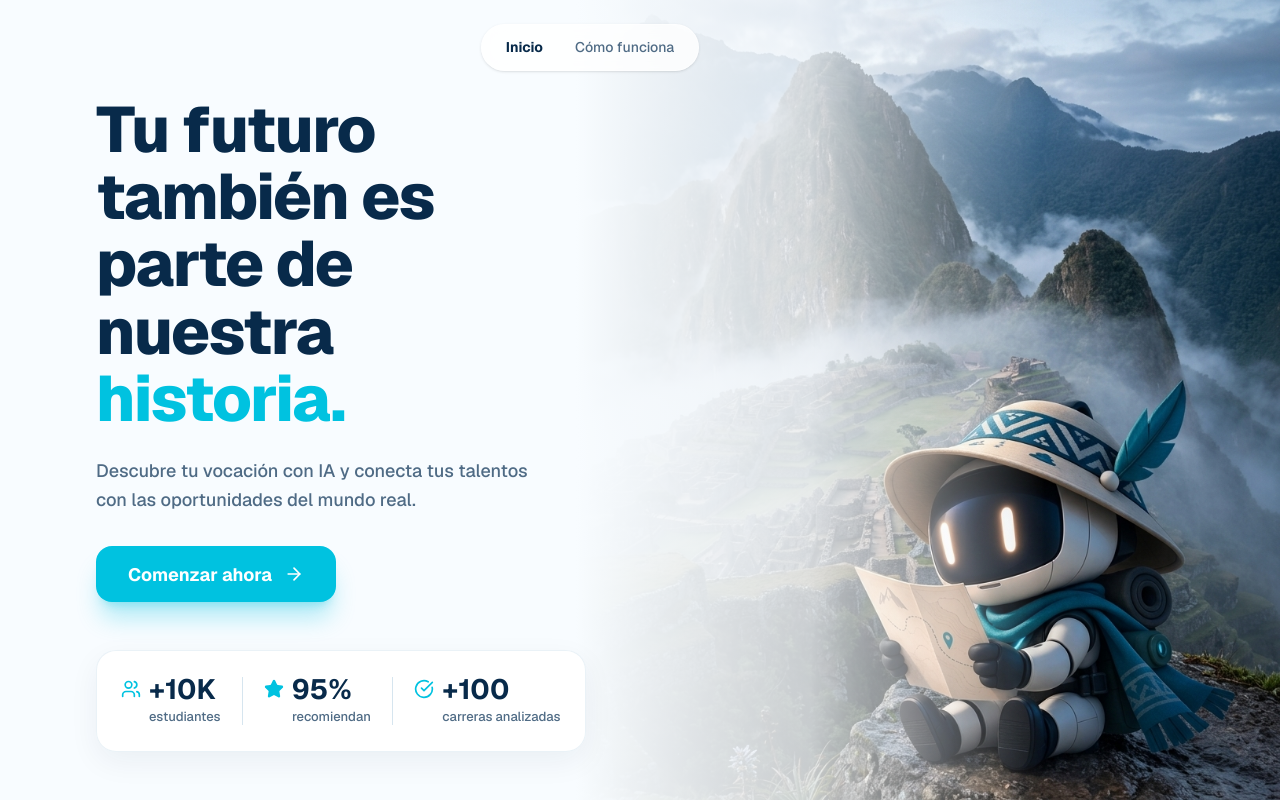
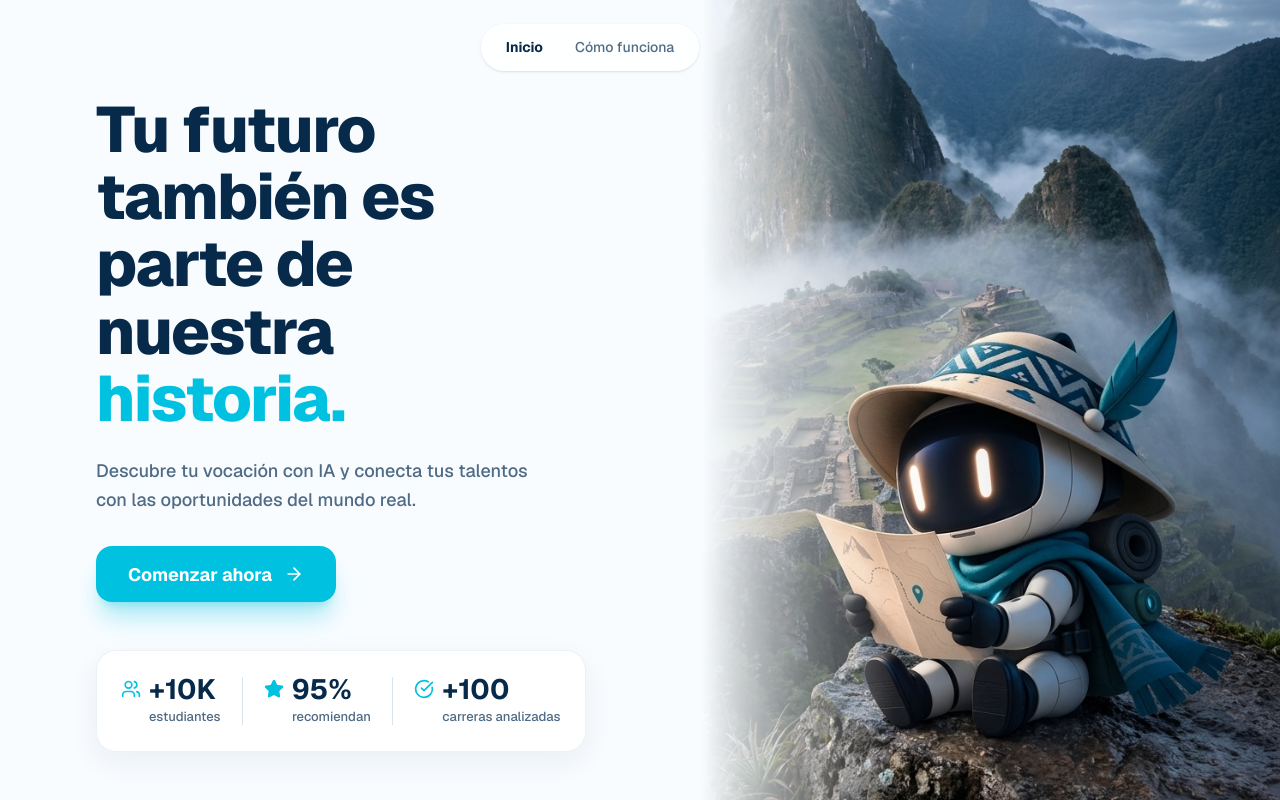
Before and after one commit to carrioneilnacr-art/Orientador-Vocacional-IA, a Next.js app: page / in a window 1280 px wide. Built offline with nearby package versions, Linux system fonts and the light colour scheme.

Commit message:
fix(ui): eliminate dark edge seam in background image and adjust position to reveal more of the robot

```diff
--- a/src/app/page.tsx
+++ b/src/app/page.tsx
@@ -19,20 +19,20 @@ export default function Home() {
       </header>
 
       {/* Hero Section */}
-      <main className="relative flex-1 w-full min-h-[calc(100vh-80px)] flex flex-col justify-center px-6 md:px-12 lg:px-24 pt-24 pb-12 overflow-hidden">
+      <main className="relative flex-1 w-full min-h-[calc(100vh-80px)] flex flex-col justify-center px-6 md:px-12 lg:px-24 pt-24 pb-12 overflow-hidden bg-[#F8FCFF]">
 
-        {/* Background Image constrained to RIGHT side to prevent extreme zoom */}
-        <div className="absolute inset-y-0 right-0 w-full md:w-[55%] z-0">
+        {/* Background Image constrained to RIGHT side */}
+        <div className="absolute inset-y-0 right-0 w-full md:w-[60%] z-0">
           <Image
             src="/assets/robot_bg.jpg"
             alt="Robot explorador"
             fill
-            className="object-cover object-[center_30%] md:object-center -scale-x-100"
+            className="object-cover object-[center_60%] md:object-[center_80%] -scale-x-100"
             priority
           />
-          {/* Gradients para difuminar el borde izquierdo de la imagen hacia el fondo */}
-          <div className="absolute inset-y-0 left-0 w-full sm:w-2/3 bg-gradient-to-r from-[#F8FCFF] via-[#F8FCFF]/80 to-transparent z-10" />
-          {/* Gradiente adicional en móvil para que el texto se lea encima */}
+          {/* Gradients para borrar cualquier línea dura en el centro (fusión perfecta con el fondo) */}
+          <div className="absolute inset-y-0 left-[-2px] w-[50%] bg-gradient-to-r from-[#F8FCFF] via-[#F8FCFF] to-transparent z-10" />
+          {/* Gradiente adicional en móvil */}
           <div className="absolute inset-0 bg-gradient-to-t from-[#F8FCFF] via-[#F8FCFF]/90 to-transparent z-10 md:hidden" />
         </div>
 
```
